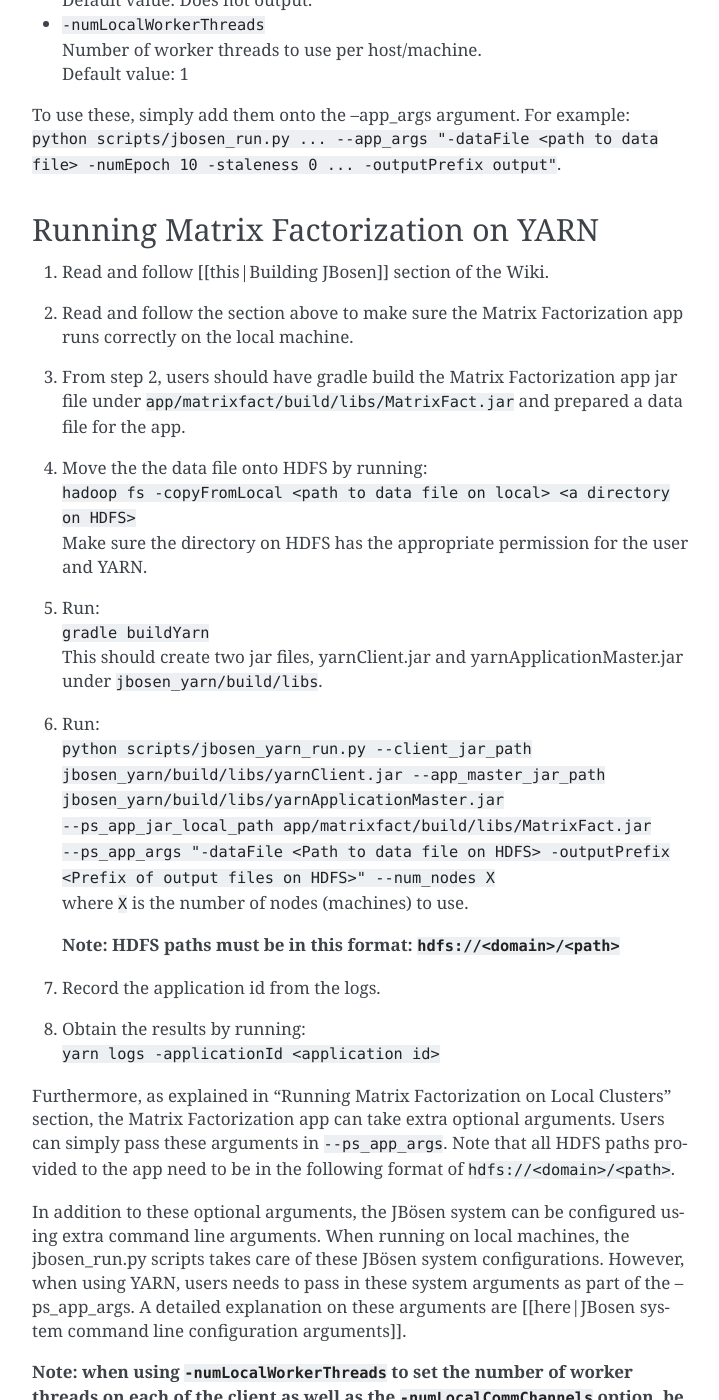
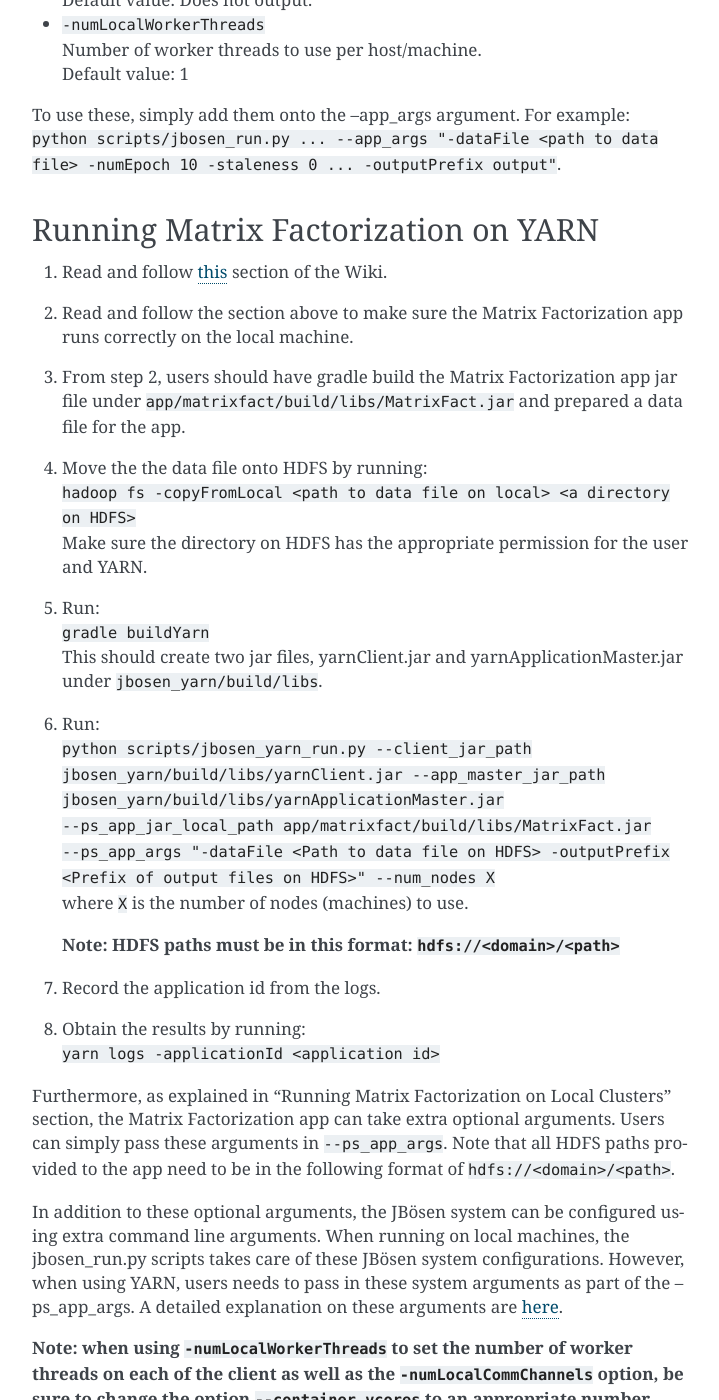
Before and after one commit to sailing-pmls/jbosen, a Sphinx documentation site: the page built from docs/matrix-fact.md, in a window 1280 px wide and 1400 px high, scrolled down 1425 px. Shown: the whole window, without its empty margins (388-1107 px from the left). Built offline with Sphinx 7.4.7, drawn with Linux system fonts in a browser that asks for light colours; some of the changed text lies outside the part shown.

Commit message:
Update matrix-fact.md

```diff
--- a/docs/matrix-fact.md
+++ b/docs/matrix-fact.md
@@ -3,13 +3,13 @@
 The Matrix Factorization App decomposes an N by M matrix D into two lower-rank matrices L and R where L * R = D, where L and R have sizes N by K and K by M (for a user-specified K). The algorithm used in this app is the Stochastic Gradient Descent (SGD) algorithm to optimize an objective function by applying gradient descent to random subsets of the data.
 
 ## Running Matrix Factorization on Local Clusters
-1. Read and follow [[this|Building JBosen]] section of the Wiki.
+1. Read and follow [this](building.md) section of the Wiki.
 2. Run:
     `gradle buildMatrixFact`
 3. Prepare a host file. Each line in the file is of the format: `<ip address>:<port>`.
 4. Prepare a data file.
     We have prepared a data file generator: `app/matrixfact/scripts/generate_data.py`.
-    Please follow [[this guide|Test Data Generator]] to prepare a data file.
+    Please follow [this guide](data-gen.md) to prepare a data file.
 5. Run:
     `python scripts/jbosen_run.py <path to host file> app/matrixfact/build/libs/MatrixFact.jar org.petuum.app.matrixfact.MatrixFact --app_args "-dataFile <path to data file>"`
     If you haven't prepared a host file, you may use `machinefile/sample_machinefile` to simulate two hosts on your local machine.
@@ -50,7 +50,7 @@ To use these, simply add them onto the --app_args argument. For example:
 
 ## Running Matrix Factorization on YARN
 
-1. Read and follow [[this|Building JBosen]] section of the Wiki.
+1. Read and follow [this](building.md) section of the Wiki.
 2. Read and follow the section above to make sure the Matrix Factorization app runs correctly on the local machine.
 3. From step 2, users should have gradle build the Matrix Factorization app jar file under `app/matrixfact/build/libs/MatrixFact.jar` and prepared a data file for the app.
 4. Move the the data file onto HDFS by running:
@@ -72,6 +72,6 @@ Make sure the directory on HDFS has the appropriate permission for the user and
 
 Furthermore, as explained in "Running Matrix Factorization on Local Clusters" section, the Matrix Factorization app can take extra optional arguments. Users can simply pass these arguments in `--ps_app_args`. Note that all HDFS paths provided to the app need to be in the following format of `hdfs://<domain>/<path>`.
 
-In addition to these optional arguments, the JBösen system can be configured using extra command line arguments.  When running on local machines, the jbosen_run.py scripts takes care of these JBösen system configurations. However, when using YARN, users needs to pass in these system arguments as part of the --ps_app_args. A detailed explanation on these arguments are [[here|JBosen system command line configuration arguments]].
+In addition to these optional arguments, the JBösen system can be configured using extra command line arguments.  When running on local machines, the jbosen_run.py scripts takes care of these JBösen system configurations. However, when using YARN, users needs to pass in these system arguments as part of the --ps_app_args. A detailed explanation on these arguments are [here](cmdline-args.md).
 
 **Note: when using `-numLocalWorkerThreads` to set the number of worker threads on each of the client as well as the `-numLocalCommChannels` option, be sure to change the option `--container_vcores` to an appropriate number.**
```
